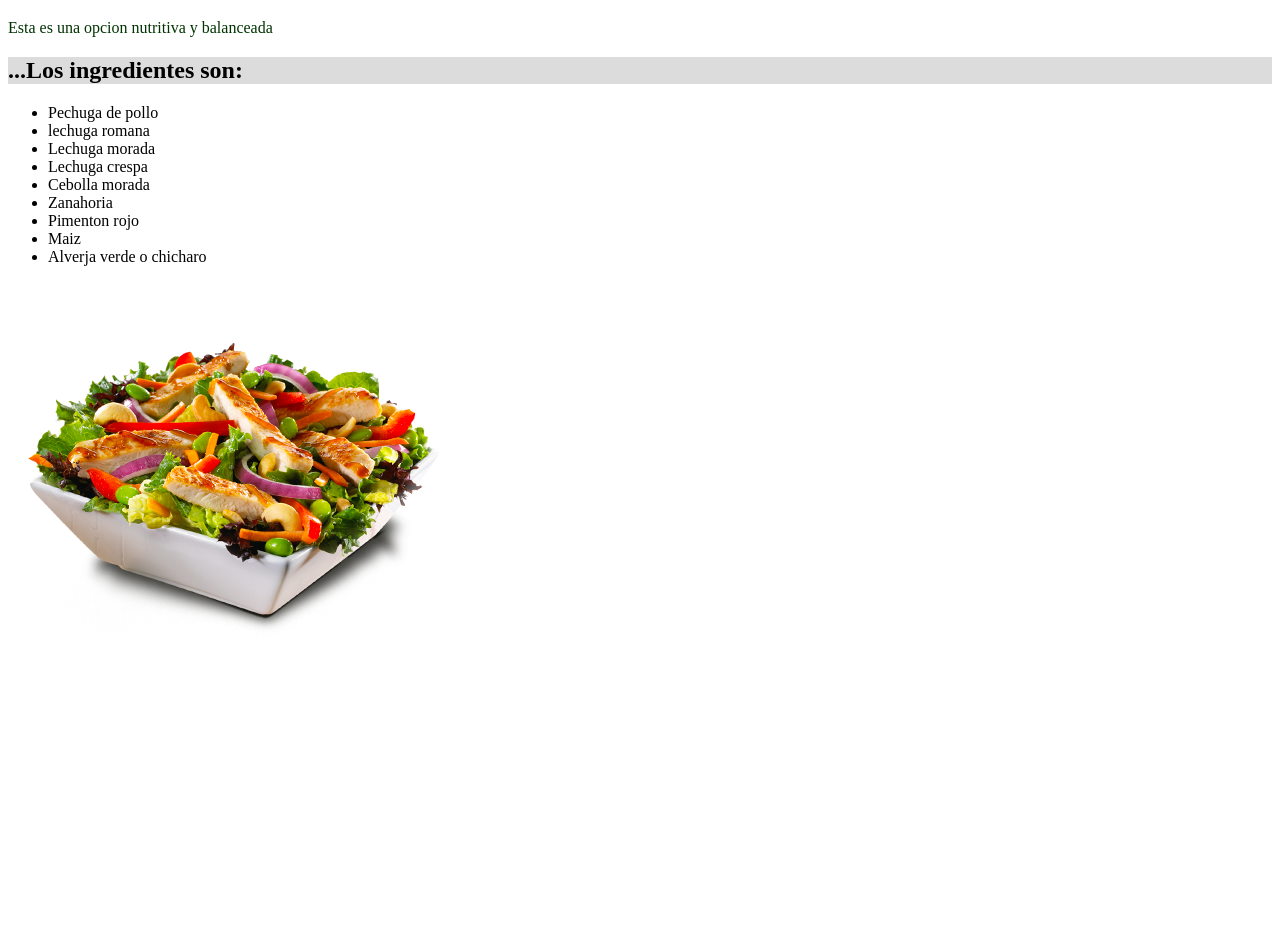
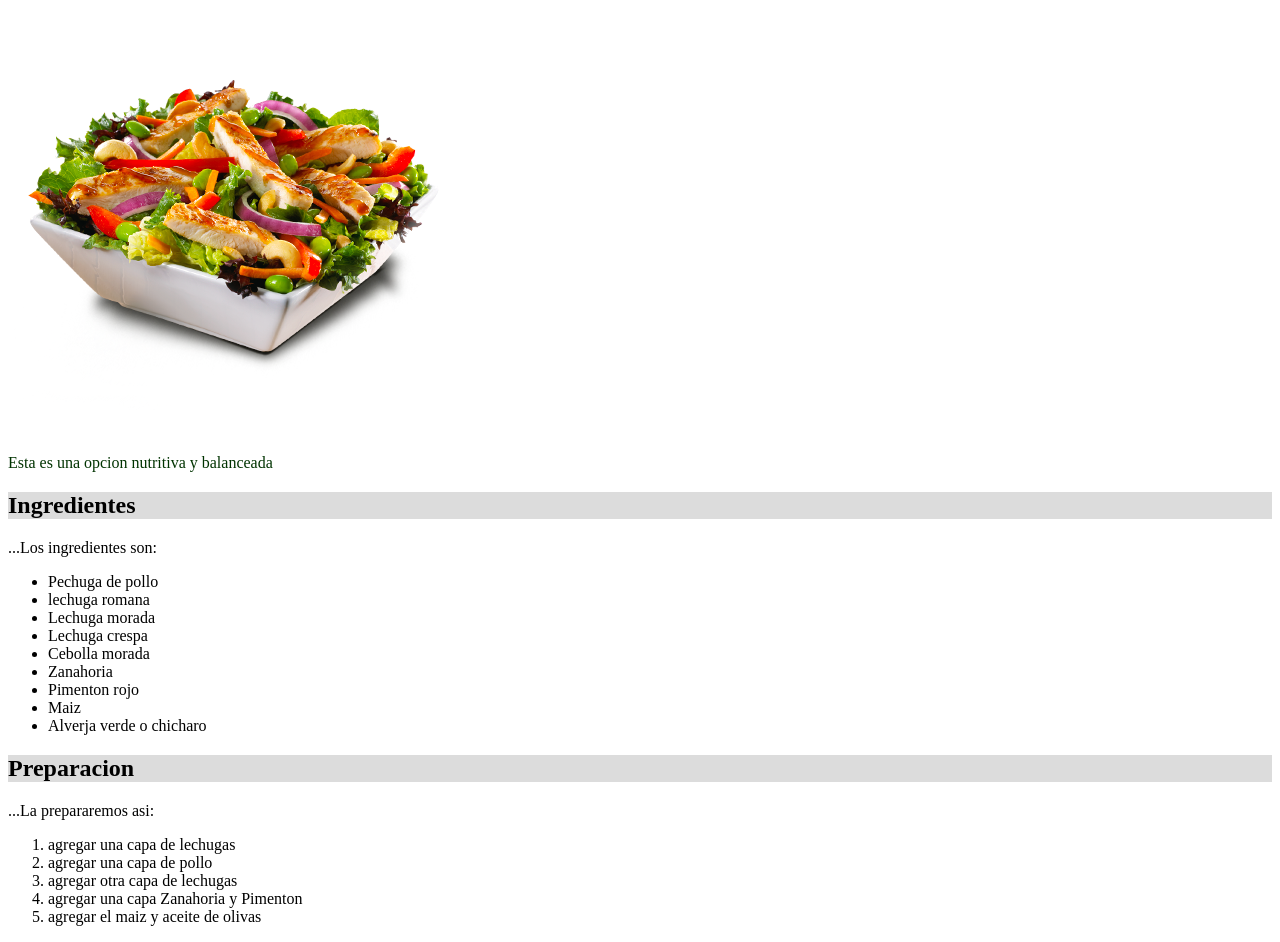
Before and after one commit to MarcoenGitHub/aspirantes-mir-html-y-css, a plain HTML site: page ejercicio1-html-y-css/index.html in a window 1280 px wide. Shown: the part 101-1043 px from the top of the page. Before the commit the page ends 810 px from the top, so only its background shows below. Drawn offline with Linux system fonts and the light colour scheme.

Commit message:
commit 1 de reorganizacion

```diff
--- a/ejercicio1-html-y-css/index.html
+++ b/ejercicio1-html-y-css/index.html
@@ -8,10 +8,12 @@
   <body>
     <div class="encabezado">
       <h1>Ensalada con pollo</h1>
+      <img src="salad.png">
         <p>Esta es una opcion nutritiva y balanceada</p>
     </div>
-    <h2>...Los ingredientes son:</h2>
-    <ul>
+    <h2>Ingredientes</h2>
+    <p>...Los ingredientes son:</p>
+      <ul>
       <li>Pechuga de pollo</li>
       <li>lechuga romana</li>
       <li>Lechuga morada</li>
@@ -22,6 +24,14 @@
       <li>Maiz</li>
       <li>Alverja verde o chicharo</li>
     </ul>
-    <img src="salad.png">
+    <h2>Preparacion</h2>
+    <p>...La prepararemos asi:</p>
+    <ol>
+      <li>agregar una capa de lechugas</li>
+      <li>agregar una capa de pollo</li>
+      <li>agregar otra capa de lechugas</li>
+      <li>agregar una capa Zanahoria y Pimenton</li>
+      <li>agregar el maiz y aceite de olivas</li>
+    </ol>
 <!-- Aquí escribes tu contenido --></body>
 </html>
```
Also changed, not shown: 2 other files.
